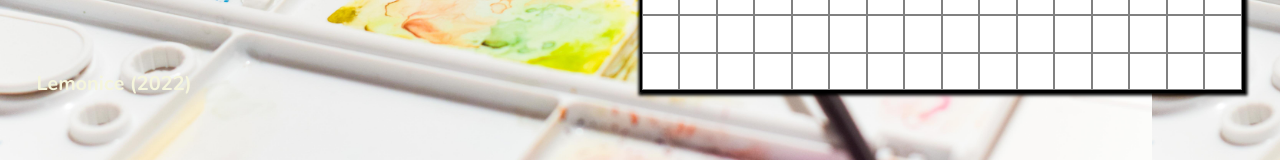
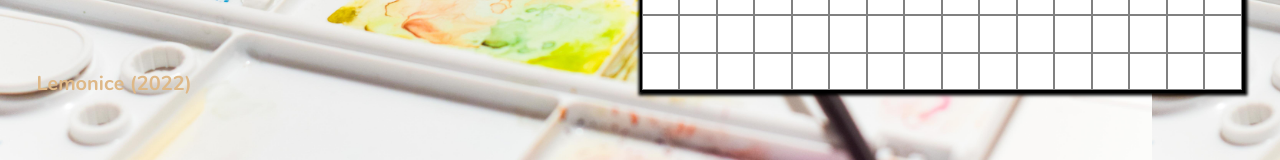
Before and after one commit to indahgithaa/etch-a-sketch, a plain HTML site: page index.html in a window 1280 px wide. Shown: the part 525-685 px from the top of the page. Drawn offline with Linux system fonts and the light colour scheme.

```diff
--- a/style.css
+++ b/style.css
@@ -44,7 +44,7 @@
     margin-top: 190px;
     font-family: nunito-bold;
     font-size: 20px;
-    color: beige;
+    color:burlywood;
 }
 
 #on-grid {
```
